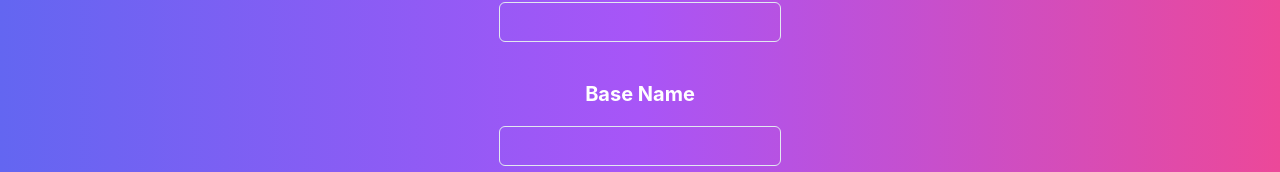
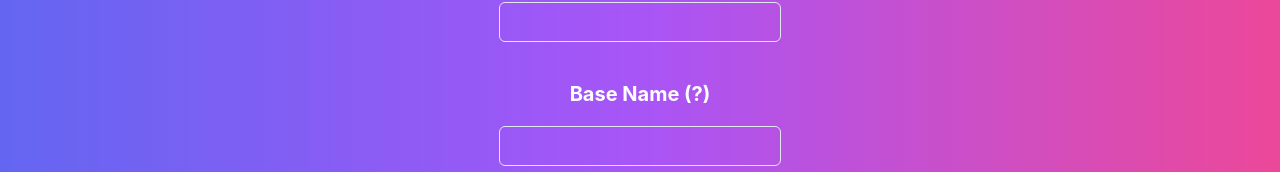
Before and after one commit to Joao-Vtr-Oliveira/lol-random-champ-selector-frontend, a Next.js app: page /new in a window 1280 px wide. Shown: the part 244-416 px from the top of the page. Built offline with nearby package versions, Linux system fonts and the light colour scheme.

Commit message:
feat: add a tooltip to describe what the 'nameBase' is

```diff
--- a/src/pagesComponents/NewChampion.tsx
+++ b/src/pagesComponents/NewChampion.tsx
@@ -10,6 +10,7 @@ import {
 	Heading,
 	Input,
 	Stack,
+	Tooltip,
 	useToast,
 } from '@chakra-ui/react';
 import { useState } from 'react';
@@ -68,7 +69,9 @@ const NewChampion = () => {
 			</Box>
 			<Box mb={10}>
 				<Heading textAlign='center' mb={5} size='md'>
-					Base Name
+				<Tooltip label="How the name is in the league of graphs URL" aria-label='Base Name'>
+					Base Name (?)
+				</Tooltip>
 				</Heading>
 				<Input
 					value={champion.nameBase}
```
Also changed, not shown: src/pagesComponents/EditChampion.tsx (+5 -2 lines).
